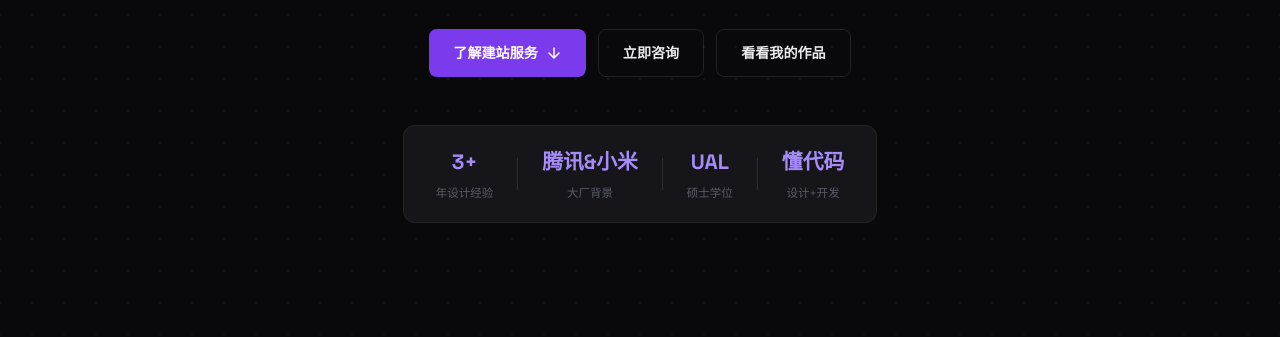
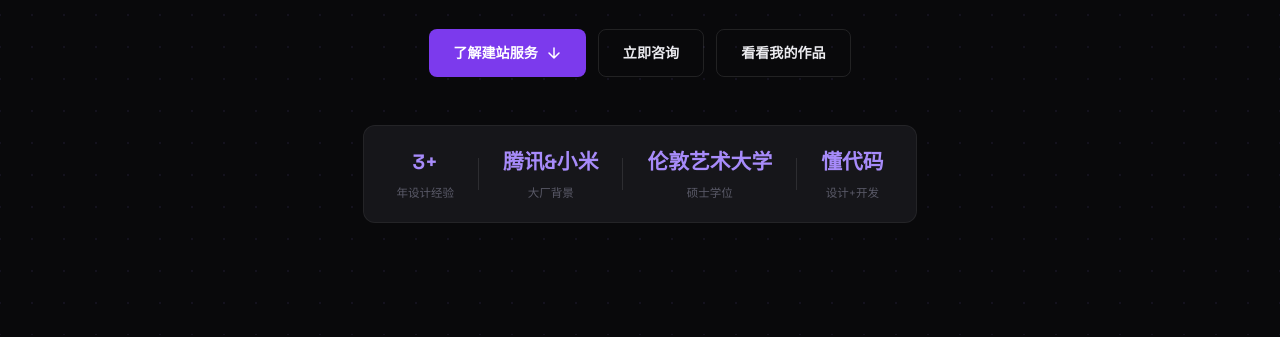
Before and after one commit to ildar981105-create/myweb, a plain HTML site: page freelance.html in a window 1280 px wide. Shown: the part 465-802 px from the top of the page. Drawn offline with Linux system fonts and the light colour scheme.

Commit message:
UAL 改为伦敦艺术大学

```diff
--- a/freelance.html
+++ b/freelance.html
@@ -83,7 +83,7 @@
         </div>
         <div class="fl-trust__divider"></div>
         <div class="fl-trust__item">
-          <span class="fl-trust__num">UAL</span>
+          <span class="fl-trust__num">伦敦艺术大学</span>
           <span class="fl-trust__label">硕士学位</span>
         </div>
         <div class="fl-trust__divider"></div>
```
